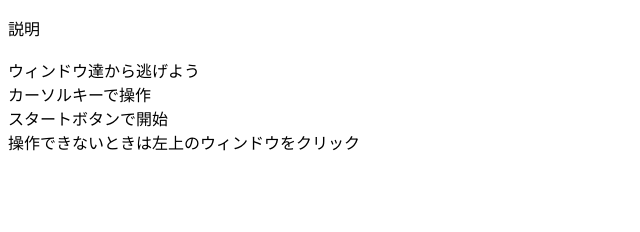
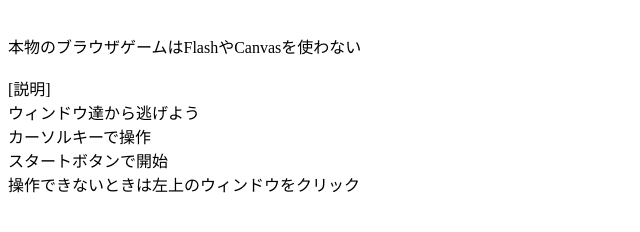
Before and after one commit to okathira/real-browser-game, a plain HTML site: page index.html in a window 1280 px wide. Shown: the whole page, without its empty margins (0-640 px from the left). Drawn offline with Linux system fonts and the light colour scheme.

Commit message:
説明ページにタイトル追加

```diff
--- a/index.html
+++ b/index.html
@@ -9,12 +9,14 @@
 
 <body>
   <p>
-    説明
     <br>
-    <br>ウィンドウ達から逃げよう
-    <br> カーソルキーで操作
-    <br> スタートボタンで開始
-    <br>操作できないときは左上のウィンドウをクリック
+    本物のブラウザゲームはFlashやCanvasを使わない<br>
+    <br>
+    [説明]<br>
+    ウィンドウ達から逃げよう<br>
+    カーソルキーで操作<br>
+    スタートボタンで開始<br>
+    操作できないときは左上のウィンドウをクリック<br>
   </p>
 </body>
 
```
